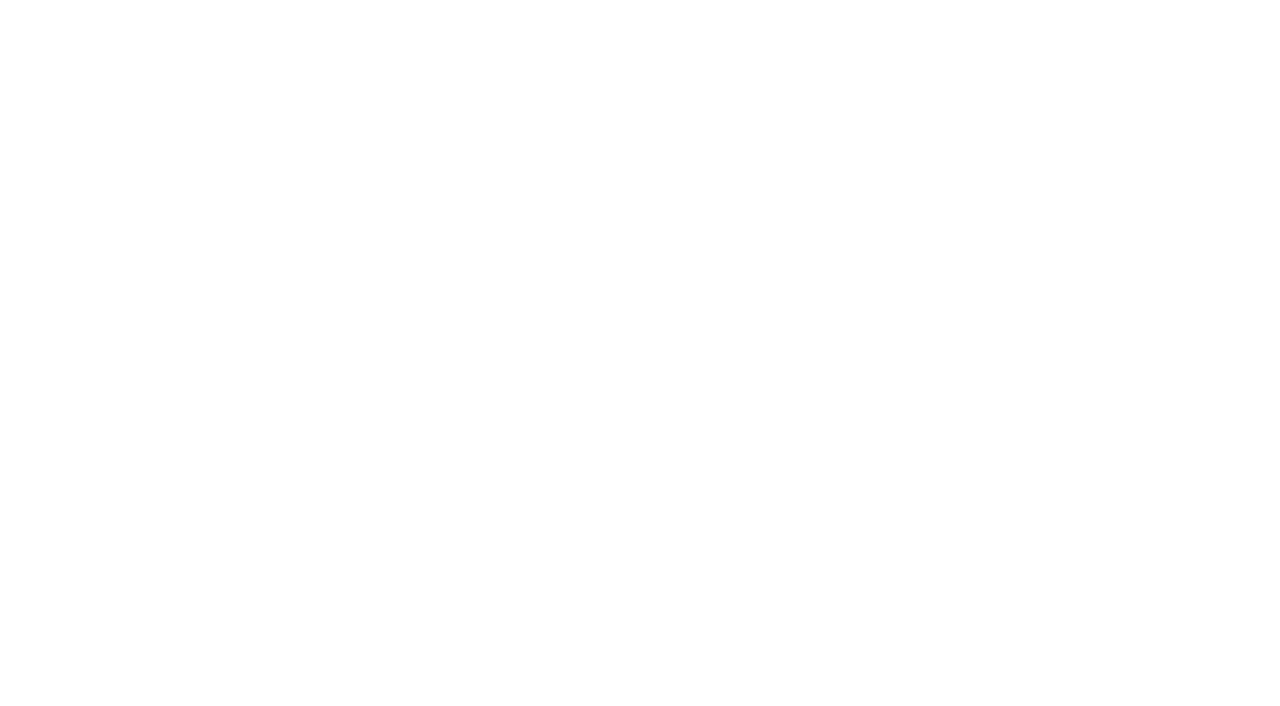
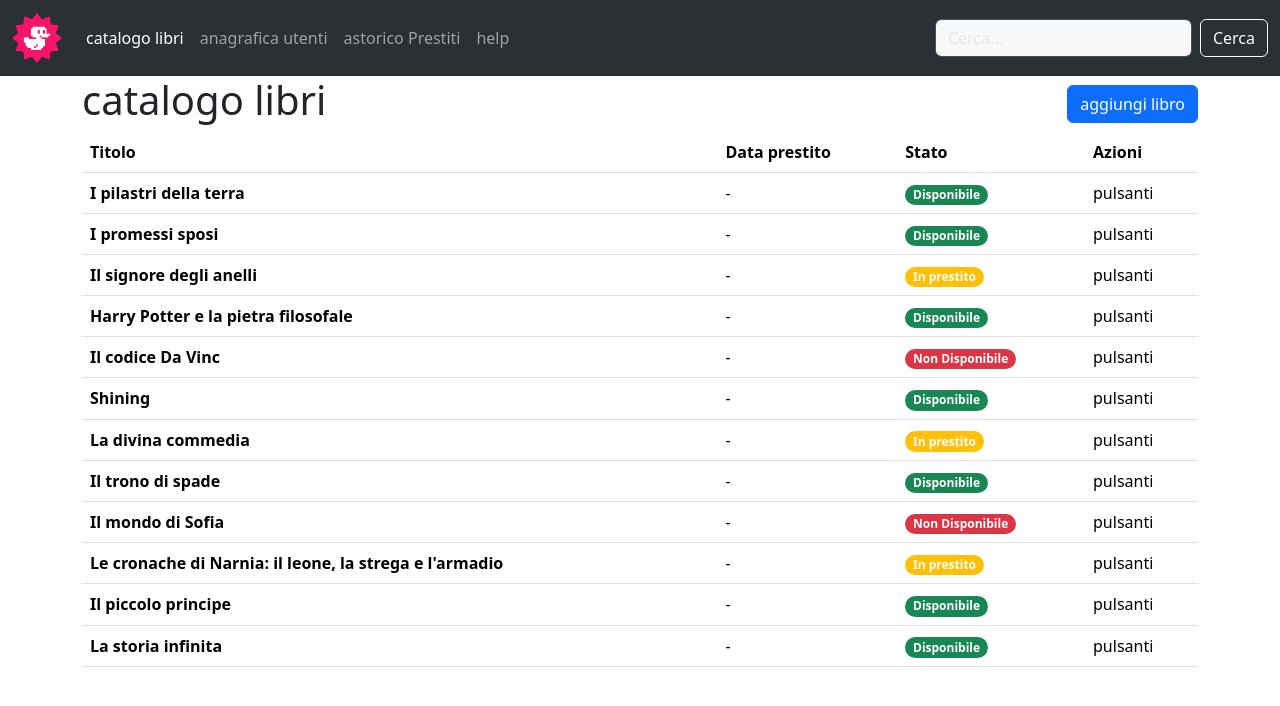
Before and after one commit to VincenzoFerraro0/html-css-bootstrap-dashboard, a plain HTML site: page index.html in a window 1280 px wide. Drawn offline with nearby package versions, Linux system fonts and the light colour scheme.

Commit message:
add: header completed and main-structure

```diff
--- a/index.html
+++ b/index.html
@@ -13,6 +13,137 @@
 
 </head>
 <body>
+    <header>
+        <nav class="navbar navbar-expand-lg  bg-body-tertiary" data-bs-theme="dark">
+            <div class="container-fluid">
+              <a class="navbar-brand" href="#">
+                <img width="50px" src="./img/duck.png" alt="#">
+              </a>
+              <button class="navbar-toggler" type="button" data-bs-toggle="collapse" data-bs-target="#navbarScroll" aria-controls="navbarScroll" aria-expanded="false" aria-label="Toggle navigation">
+                <span class="navbar-toggler-icon"></span>
+              </button>
+              <div class="collapse navbar-collapse" id="navbarScroll">
+                <ul class="navbar-nav me-auto my-2 my-lg-0 navbar-nav-scroll" style="--bs-scroll-height: 100px;">
+                  <li class="nav-item">
+                    <a class="nav-link active" aria-current="page" href="#">catalogo libri</a>
+                  </li>
+                  <li class="nav-item">
+                    <a class="nav-link" href="#">anagrafica utenti</a>
+                  </li>
+                  <li class="nav-item">
+                    <a class="nav-link" href="#">astorico Prestiti</a>
+                  </li>
+                  <li class="nav-item">
+                    <a class="nav-link" href="#">help</a>
+                  </li>
+
+                </ul>
+                <form class="d-flex" role="search">
+                  <input class="form-control bg-light  me-2" type="search" placeholder="Cerca..." aria-label="Search">
+                  <button class="btn btn-outline-light" type="submit">Cerca</button>
+                </form>
+              </div>
+            </div>
+          </nav>
+    </header>
+
+    <main class="container">
+        <div class="d-flex align-items-center justify-content-between">
+            <h1>catalogo libri</h1>
+            <button type="button" class="btn btn-primary">aggiungi libro</button>
+        </div>
+        <table class="table">
+            <thead>
+              <tr>
+                <th scope="col">Titolo</th>
+                <th scope="col">Data prestito</th>
+                <th scope="col">Stato</th>
+                <th scope="col">Azioni</th>
+              </tr>
+            </thead>
+            <tbody>
+              <tr>
+                <th scope="row">I pilastri della terra</th>
+                <td>-</td>
+                <td><span class="badge rounded-pill text-bg-success">Disponibile</span></td>
+                <td>pulsanti</td>
+              </tr>
+              <tr>
+                <th scope="row">I promessi sposi</th>
+                <td>-</td>
+                <td><span class="badge rounded-pill text-bg-success">Disponibile</span></td>
+                <td>pulsanti</td>
+              </tr>
+              <tr>
+              <tr>
+                <th scope="row">Il signore degli anelli</th>
+                <td>-</td>
+                <td><span class="badge rounded-pill bg-warning">In prestito</span></td>
+                <td>pulsanti</td>
+              </tr>
+              <tr>
+                <th scope="row">Harry Potter e la pietra filosofale</th>
+                <td>-</td>
+                <td><span class="badge rounded-pill text-bg-success">Disponibile</span></td>
+
+                <td>pulsanti</td>
+              </tr>
+              <tr>
+                <th scope="row">Il codice Da Vinc</th>
+                <td>-</td>
+                <td><span class="badge rounded-pill text-bg-danger">Non Disponibile</span></td>
+
+                <td>pulsanti</td>
+              </tr>
+              <tr>
+                <th scope="row">Shining</th>
+                <td>-</td>
+                <td><span class="badge rounded-pill text-bg-success">Disponibile</span></td>
+
+                <td>pulsanti</td>
+              </tr>
+              <tr>
+                <th scope="row">La divina commedia</th>
+                <td>-</td>
+                <td><span class="badge rounded-pill bg-warning">In prestito</span></td>
+
+                <td>pulsanti</td>
+              </tr>
+              <tr>
+                <th scope="row">Il trono di spade</th>
+                <td>-</td>
+                <td><span class="badge rounded-pill text-bg-success">Disponibile</span></td>
+
+                <td>pulsanti</td>
+              </tr>
+              <tr>
+                <th scope="row">Il mondo di Sofia</th>
+                <td>-</td>
+                <td><span class="badge rounded-pill text-bg-danger">Non Disponibile</span></td>
+
+                <td>pulsanti</td>
+              </tr>
+              <tr>
+                <th scope="row">Le cronache di Narnia: il leone, la strega e l'armadio</th>
+                <td>-</td>
+                <td><span class="badge rounded-pill bg-warning">In prestito</span></td>
+                <td>pulsanti</td>
+              </tr>
+              <tr>
+                <th scope="row">Il piccolo principe</th>
+                <td>-</td>
+                <td><span class="badge rounded-pill text-bg-success">Disponibile</span></td>
+                <td>pulsanti</td>
+              </tr>
+              <tr>
+                <th scope="row">La storia infinita</th>
+                <td>-</td>
+                <td><span class="badge rounded-pill text-bg-success">Disponibile</span></td>
+                <td>pulsanti</td>
+            </tbody>
+          </table>
+    </main>
+
 
     <!-- js bootstrap -->
     <script src="https://cdn.jsdelivr.net/npm/bootstrap@5.3.3/dist/js/bootstrap.bundle.js"></script>
```
